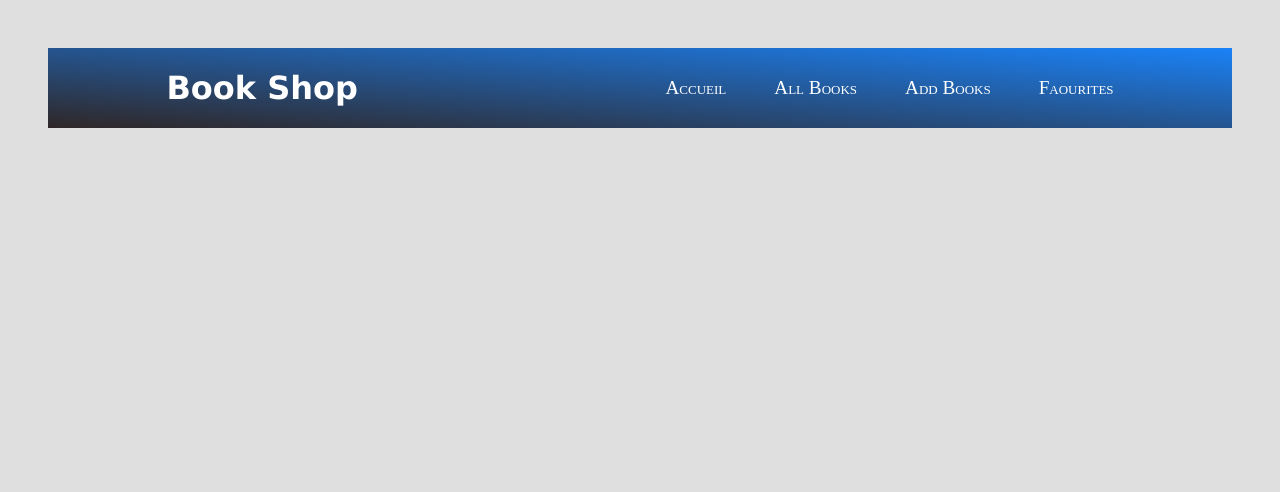
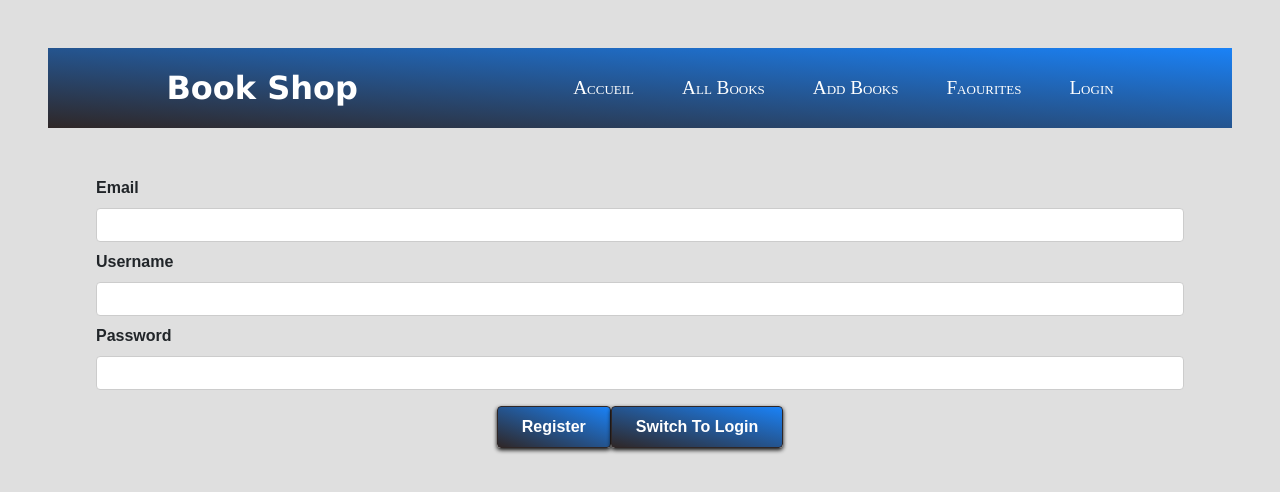
Before and after one commit to medhassin/Formation_react_gestio_livre, a React (Vite) app: page /login in a window 1280 px wide. Shown: the top 492 px of the page. Built offline with nearby package versions, Linux system fonts and the light colour scheme.

Commit message:
register and login component

```diff
--- a/src/App.jsx
+++ b/src/App.jsx
@@ -6,6 +6,7 @@ import Favourites from './pages/Favourites'
 import AddBook from './pages/AddBook'
 import Navbar from './components/Navbar'
 import BookDetails from './pages/BookDetails'
+import Login from './pages/Login'
 
 function App() {
 
@@ -20,6 +21,7 @@ function App() {
     <Route path="/Favourites" element={<Favourites></Favourites>}></Route>
     <Route path="/add" element={<AddBook></AddBook>}></Route>
     <Route path="/films/:filmId" element={<BookDetails></BookDetails>}></Route>
+    <Route path="/login" element={<Login></Login>}></Route>
 
     </Routes>
     </>
--- a/src/components/Navbar.jsx
+++ b/src/components/Navbar.jsx
@@ -22,6 +22,7 @@ export default function Navbar() {
               }}
               </NavLink>
               </li>
+              <li><Link to="/Login">Login</Link></li>
         </ul>
     </div>
   )
--- a/src/pages/Login.jsx
+++ b/src/pages/Login.jsx
@@ -0,0 +1,91 @@
+import React, { useState } from "react";
+import classes from "./Login.module.css";
+import axios from "axios";
+function Login() {
+  const [showLogin, setShowLogin] = useState(false);
+  const [formValue, setFormValue] = useState({
+    email: "mohamed@gmail.com",
+    password: "azerty",
+    username: "mohamed",
+  });
+  console.log("STATE", formValue);
+
+  function toggleShowLogin() {
+    setShowLogin((previous) => !previous);
+  }
+
+  function submitHandler(e) {
+    e.preventDefault();
+    if (showLogin) {
+    } else {
+      axios
+        .post(
+          "https://gestion-livre-49710-default-rtdb.firebaseio.com/users.json",
+          { ...formValue, role: "user" }
+        )
+        .then((response) => {
+          alert("Inscription réussie");
+          setShowLogin(true);
+        });
+    }
+  }
+  return (
+    <form className={classes.form} onSubmit={submitHandler}>
+      <div className={classes.control}>
+        <label htmlFor="">{showLogin ? "Login" : "Email"}</label>
+        <input
+          type="text"
+          onChange={(e) =>
+            setFormValue((previous) => {
+              return { ...previous, email: e.target.value };
+            })
+          }
+        />
+      </div>
+      {!showLogin && (
+        <div className={classes.control}>
+          <label htmlFor="">Username</label>
+          <input
+            type="text"
+            onChange={(e) =>
+              setFormValue((previous) => {
+                return { ...previous, username: e.target.value };
+              })
+            }
+          />
+        </div>
+      )}
+
+      <div className={classes.control}>
+        <label htmlFor="">Password</label>
+        <input
+          type="text"
+          onChange={(e) =>
+            setFormValue((previous) => {
+              return { ...previous, password: e.target.value };
+            })
+          }
+        />
+      </div>
+      <div className={classes.actions}>
+        {showLogin ? (
+          <>
+            <button type="submit">Login</button>
+            <button type="button" onClick={toggleShowLogin}>
+              Switch to Register
+            </button>
+          </>
+        ) : (
+          <>
+            <button type="submit">Register</button>
+            <button type="button" onClick={toggleShowLogin}>
+              Switch To Login
+            </button>
+          </>
+        )}
+      </div>
+    </form>
+  );
+}
+
+export default Login;
--- a/src/pages/Login.module.css
+++ b/src/pages/Login.module.css
@@ -0,0 +1,47 @@
+.form {
+    padding: 1rem;
+    margin: 2rem;
+  }
+
+  .control {
+    margin-bottom: 0.5rem;
+  }
+
+  .control label {
+    display: block;
+    font-weight: bold;
+    margin-bottom: 0.5rem;
+  }
+
+  .control input,
+  .control select,
+  .control textarea {
+    display: block;
+    font: inherit;
+    border-radius: 4px;
+    border: 1px solid #ccc;
+    padding: 0.25rem;
+    width: 100%;
+  }
+
+  .actions {
+    margin-top: 1rem;
+    text-align: center;
+  }
+
+  .actions button {
+    font: inherit;
+    cursor: pointer;
+    background: linear-gradient(to top right, #2f2727, #1a82f7);
+    color: white;
+    border: 1px solid #2f2727;
+    padding: 0.5rem 1.5rem;
+    box-shadow: 0 2px 4px rgba(0, 0, 0, 0.96);
+    border-radius: 4px;
+    font-weight: bold;
+  }
+
+  .actions button:hover,
+  .actions button:active {
+    border: 1px solid black;
+  }
```
Also changed, not shown: wolf.jpg (deleted).
